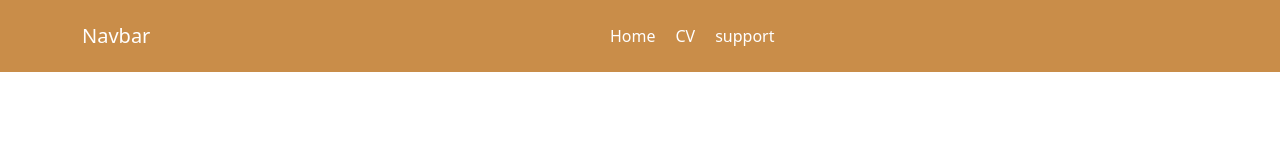
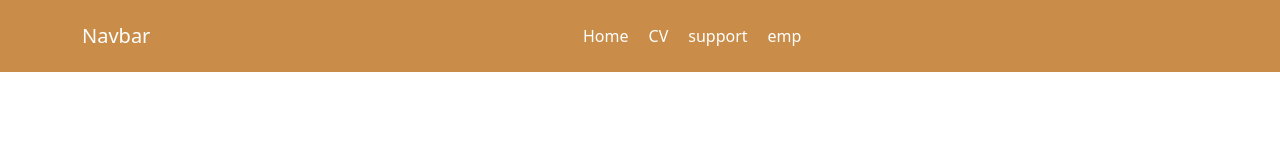
Before and after one commit to mohamedYassser54/web, a React (Create React App) app in the folder frontend/: page / in a window 1280 px wide. Shown: the top 160 px of the page. Built offline with nearby package versions, Linux system fonts and the light colour scheme.

Commit message:
update project20

```diff
--- a/frontend/src/component/Navbar.js
+++ b/frontend/src/component/Navbar.js
@@ -19,6 +19,7 @@ const  NavBar = () => {
             <NavLink to="/" className="link">Home</NavLink>
             <NavLink to="/Cv" className="link">CV</NavLink>
             <NavLink to="/support" className="link">support</NavLink>
+            <NavLink to="/emp" className="link">emp</NavLink>
           </Nav>
         </Navbar.Collapse>
       </Container>
```
